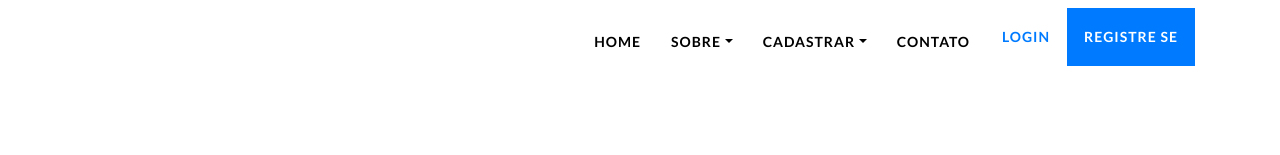
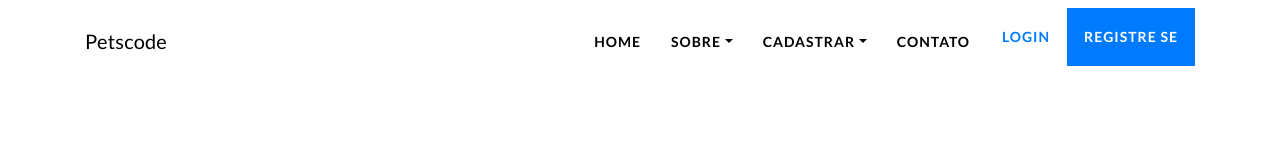
Before and after one commit to codenation-dev/squad-6-ad-escale, a React (Create React App) app in the folder front/: page / in a window 1280 px wide. Shown: the top 155 px of the page. Built offline with nearby package versions, Linux system fonts and the light colour scheme.

Commit message:
add: brand to navbar

```diff
--- a/front/src/components/Header.js
+++ b/front/src/components/Header.js
@@ -5,6 +5,7 @@ const Header = () => {
     <header>
       <nav className="navbar navbar-expand-lg  main-nav " id="navbar">
         <div className="container">
+          <a class="navbar-brand" href="/">Petscode</a>
 
           <button className="navbar-toggler collapsed" type="button" data-toggle="collapse" data-target="#navbarsExample09" aria-controls="navbarsExample09" aria-expanded="false" aria-label="Toggle navigation">
             <span className="ti-align-justify"></span>
@@ -32,7 +33,7 @@ const Header = () => {
 
               <li className="nav-item"><a className="nav-link" href="">Contato</a></li>
               <li className="nav-item"><a className="nav-link btn btn-outline-primary" href="/login">Login</a></li>
-              <li className="nav-item"><a className="nav-link btn btn-primary" href="/registerUser">Registre se</a></li>
+              <li className="nav-item"><a className="nav-link btn btn-primary" href="/createUser">Registre se</a></li>
             </ul>
           </div>
         </div>
```
